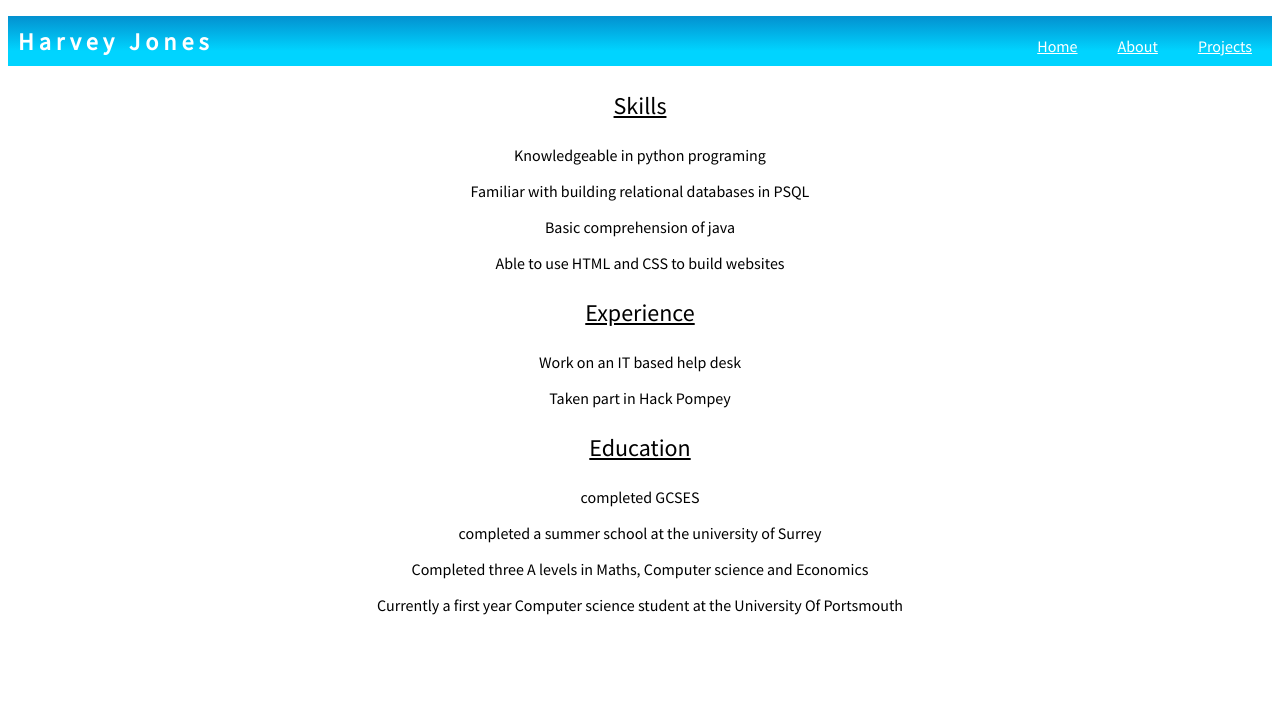
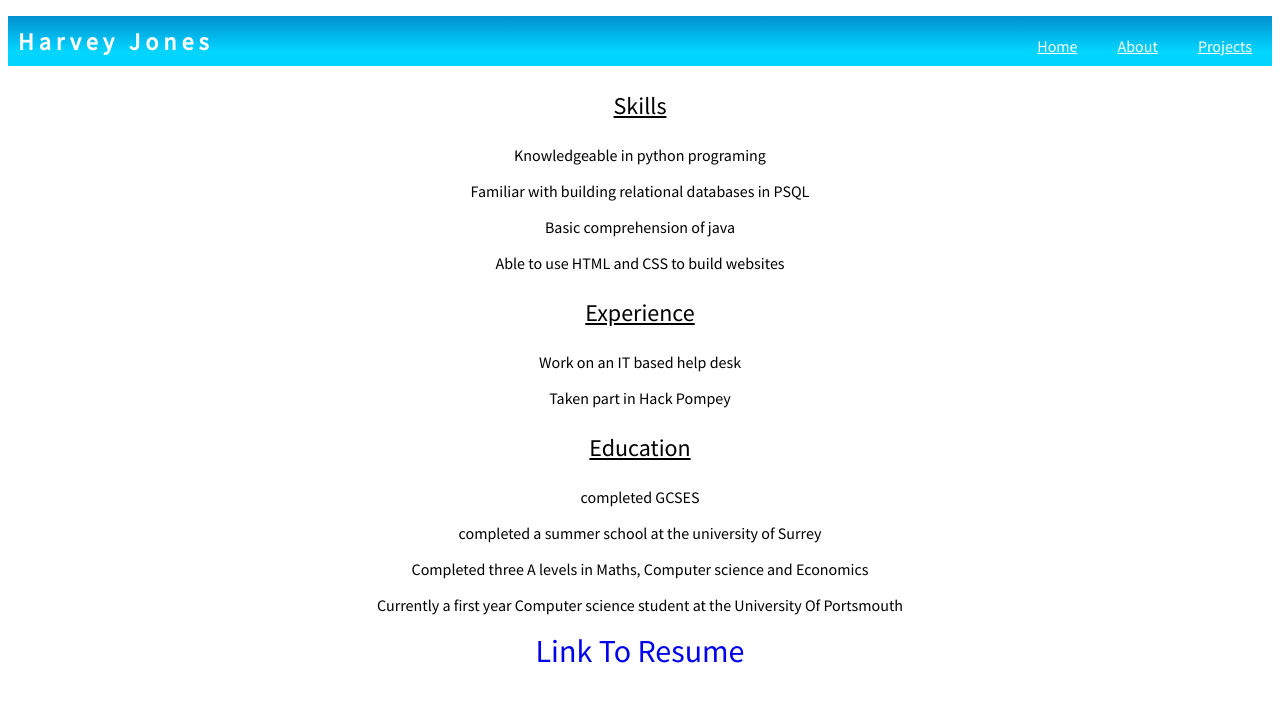
Before and after one commit to harveyjones01/Portfolio, a plain HTML site: page about.html in a window 1280 px wide. Drawn offline with Linux system fonts and the light colour scheme.

Commit message:
lin button

```diff
--- a/about.html
+++ b/about.html
@@ -18,6 +18,7 @@
             </ul>
         </div>
         <div id="background">
+            <div class="info">
                 <p class="titles">Skills</p>
                 <p class="data">Knowledgeable in python programing</p>
                 <p class="data">Familiar with building relational databases in PSQL</p>
@@ -32,5 +33,10 @@
                 <p class="data">Completed three A levels in Maths, Computer science and Economics</p>
                 <p class="data">Currently a first year Computer science student at the University Of Portsmouth</p>
             </div>
+            <div class="resume">
+                <a href="https://docs.google.com/document/d/1CCnS2ffQ0Qz4_886vFEOrzCALbWGoKPJaQK4DNYGaV0/edit?usp=sharing" class="resume-link">Link To Resume</a>
+            </div>
+        </div>
+
     </body>
 </html>
--- a/styleSheet.css
+++ b/styleSheet.css
@@ -48,16 +48,6 @@ i.far{
     color:#8c6f94;
 }
 
-
-
-
-
-
-
-
-
-
-
 nav{
     padding: 10px;
 }
@@ -68,15 +58,10 @@ nav{
 }
 
 .social-elements{
-
     margin: 5%;
     list-style-type: none;
     display: inline-block;
 }
-
-
-
-
 
 #text{
     text-align: center;
@@ -94,3 +79,19 @@ nav{
     text-align: center;
     font-size: medium;
 }
+
+.resume-link{
+    font-size: xx-large;
+    font-family: 'Source Sans Pro', sans-serif;
+    color: ;
+    text-decoration: none;
+
+}
+.resume-link :hover{
+    color: #8c6f94;
+}
+
+.resume{
+    text-align: center;
+    list-style-type: none;
+}
```
Lines whose indentation alone changed are shown as unchanged.
